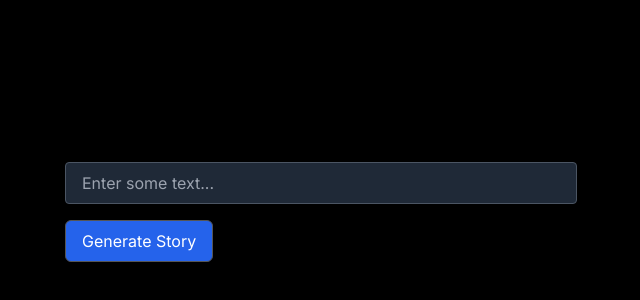
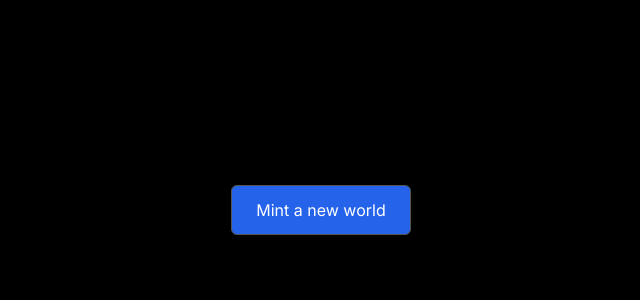
Before and after one commit to marciob/OpenWorld, a Next.js app: page / in a window 1280 px wide. Shown: the part 174-474 px from the top of the page, without its empty margins (319-959 px from the left). Built offline with nearby package versions, Linux system fonts and the light colour scheme.

Commit message:
giving style to modal

```diff
--- /dev/null
+++ b/app/components/NewWorldModal.js
@@ -0,0 +1,53 @@
+import { FaTimes } from "react-icons/fa";
+
+const NewWorldModal = ({
+  isOpen,
+  onClose,
+  onSubmit,
+  inputText,
+  onInputChange,
+}) => {
+  if (!isOpen) return null;
+
+  const handleBackdropClick = (event) => {
+    if (event.currentTarget === event.target) {
+      onClose();
+    }
+  };
+
+  const handleModalClick = (event) => event.stopPropagation();
+
+  return (
+    <div
+      className="fixed inset-0 bg-black bg-opacity-50 flex items-center justify-center p-4"
+      onClick={handleBackdropClick}
+    >
+      <div
+        className="bg-gray-800 p-5 rounded-lg w-1/2 max-w-xl"
+        onClick={handleModalClick}
+      >
+        <button onClick={onClose} className="text-white float-right text-lg">
+          <FaTimes />
+        </button>
+        <h2 className="text-lg text-white mb-4">Mint a new world:</h2>
+        <form onSubmit={onSubmit}>
+          <textarea
+            value={inputText}
+            onChange={onInputChange}
+            placeholder="Enter the story to start a new world..."
+            className="form-input mt-1 block w-full h-32 rounded-md bg-gray-700 border-gray-600"
+            autoFocus
+          />
+          <button
+            type="submit"
+            className="mt-4 px-4 py-2 bg-blue-500 text-white rounded hover:bg-blue-700"
+          >
+            Submit
+          </button>
+        </form>
+      </div>
+    </div>
+  );
+};
+
+export default NewWorldModal;
--- a/app/components/StoryCard.js
+++ b/app/components/StoryCard.js
@@ -1,4 +1,4 @@
-const StoryCard = ({ item, onFork, isLatestPage }) => (
+const StoryCard = ({ item, onFork, onMintContinuation, isLatestPage }) => (
   <article className="p-4 bg-gray-800 rounded shadow-xl border border-gray-700">
     <h2 className="text-lg font-semibold text-blue-300 mb-2">
       Page {item.page} - Fork: {item.forkId}
@@ -18,9 +18,16 @@ const StoryCard = ({ item, onFork, isLatestPage }) => (
     >
       {item.arweaveId}
     </a>
-    {!isLatestPage && ( // Only render the Fork button if it's not the latest page
+    {isLatestPage ? (
       <button
-        onClick={onFork}
+        onClick={onMintContinuation}
+        className="mt-4 px-4 py-2 bg-blue-500 text-white rounded hover:bg-blue-700"
+      >
+        Mint a continuation
+      </button>
+    ) : (
+      <button
+        onClick={() => onFork(item.page, item.forkId)}
         className="mt-4 px-4 py-2 bg-green-500 text-white rounded hover:bg-green-700"
       >
         Fork
--- a/app/page.js
+++ b/app/page.js
@@ -1,16 +1,18 @@
 "use client";
 
-import { useState, useEffect } from "react";
+import { useState } from "react";
 import { FaSpinner } from "react-icons/fa";
 import LoadingSpinner from "./components/LoadingSpinner";
 import StoryCard from "./components/StoryCard";
 import ForkModal from "./components/ForkModal";
+import NewWorldModal from "./components/NewWorldModal";
 
 export default function Home() {
   const [inputText, setInputText] = useState("");
   const [texts, setTexts] = useState([]); // Store generated story parts
   const [currentFork, setCurrentFork] = useState("main"); // Handle different story forks
-  const [showModal, setShowModal] = useState(false);
+  const [showNewWorldModal, setShowNewWorldModal] = useState(false); // Controls visibility of the new world modal
+  const [showForkModal, setShowForkModal] = useState(false); // Controls visibility of the fork modal
   const [forkInput, setForkInput] = useState("");
   const [isLoading, setIsLoading] = useState(false); // State to handle loading
 
@@ -18,7 +20,9 @@ export default function Home() {
   const handleForkInputChange = (e) => setForkInput(e.target.value);
 
   const fetchStory = async (text, page, forkId) => {
-    setIsLoading(true); // Start loading
+    setIsLoading(true);
+    setShowNewWorldModal(false); // Close modal immediately upon form submission
+    setShowForkModal(false); // Close modal immediately upon form submission
     const response = await fetch("/api/generate", {
       method: "POST",
       headers: { "Content-Type": "application/json" },
@@ -30,7 +34,7 @@ export default function Home() {
     });
 
     const data = await response.json();
-    setIsLoading(false); // Stop loading
+    setIsLoading(false);
     if (response.ok) {
       setTexts((prevTexts) => [
         ...prevTexts,
@@ -47,12 +51,11 @@ export default function Home() {
     }
   };
 
-  const handleSubmit = async (e) => {
+  const handleNewWorldSubmit = async (e) => {
     e.preventDefault();
-    const text = inputText.trim() ? inputText : "";
-    if (!text) return;
+    if (!inputText) return;
 
-    await fetchStory(text, texts.length + 1, currentFork);
+    await fetchStory(inputText, 1, "main");
     setInputText("");
   };
 
@@ -63,50 +66,48 @@ export default function Home() {
     const newForkId = currentFork + "-fork" + new Date().getTime();
     setCurrentFork(newForkId);
 
-    setShowModal(false); // Close modal immediately upon form submission
     await fetchStory(forkInput, texts.length + 1, newForkId);
     setForkInput("");
   };
 
-  const handleForkClick = (page, forkId) => {
-    setShowModal(true);
-  };
-
   return (
     <main className="flex min-h-screen flex-col items-center justify-center p-4 text-white bg-black">
-      <form onSubmit={handleSubmit} className="w-full max-w-lg space-y-4">
-        <input
-          type="text"
-          value={inputText}
-          onChange={handleInputChange}
-          placeholder="Enter some text..."
-          className="form-input mt-1 block w-full rounded-md bg-gray-800 border-gray-600"
-          autoFocus
+      <button
+        onClick={() => setShowNewWorldModal(true)}
+        className="px-6 py-3 bg-blue-500 text-white rounded hover:bg-blue-700"
+      >
+        Mint a new world
+      </button>
+
+      {showNewWorldModal && (
+        <NewWorldModal
+          isOpen={showNewWorldModal}
+          onClose={() => setShowNewWorldModal(false)}
+          onSubmit={handleNewWorldSubmit}
+          inputText={inputText}
+          onInputChange={handleInputChange}
         />
-        <button
-          type="submit"
-          className="px-4 py-2 bg-blue-500 text-white rounded hover:bg-blue-700"
-        >
-          Generate Story
-        </button>
-      </form>
+      )}
+
+      {showForkModal && (
+        <ForkModal
+          isOpen={showForkModal}
+          onClose={() => setShowForkModal(false)}
+          onForkSubmit={handleForkSubmit}
+          forkInput={forkInput}
+          handleForkInputChange={handleForkInputChange}
+        />
+      )}
 
       {isLoading && <LoadingSpinner />}
-
-      <ForkModal
-        isOpen={showModal}
-        onClose={() => setShowModal(false)}
-        onForkSubmit={handleForkSubmit}
-        forkInput={forkInput}
-        handleForkInputChange={handleForkInputChange}
-      />
 
       <div className="mt-8 w-full max-w-lg space-y-4">
         {texts.map((item, index) => (
           <StoryCard
             key={index}
             item={item}
-            onFork={() => handleForkClick(item.page, item.forkId)}
+            onFork={() => setShowForkModal(true)}
+            onMintContinuation={() => setShowNewWorldModal(true)}
             isLatestPage={index === texts.length - 1}
           />
         ))}
```
